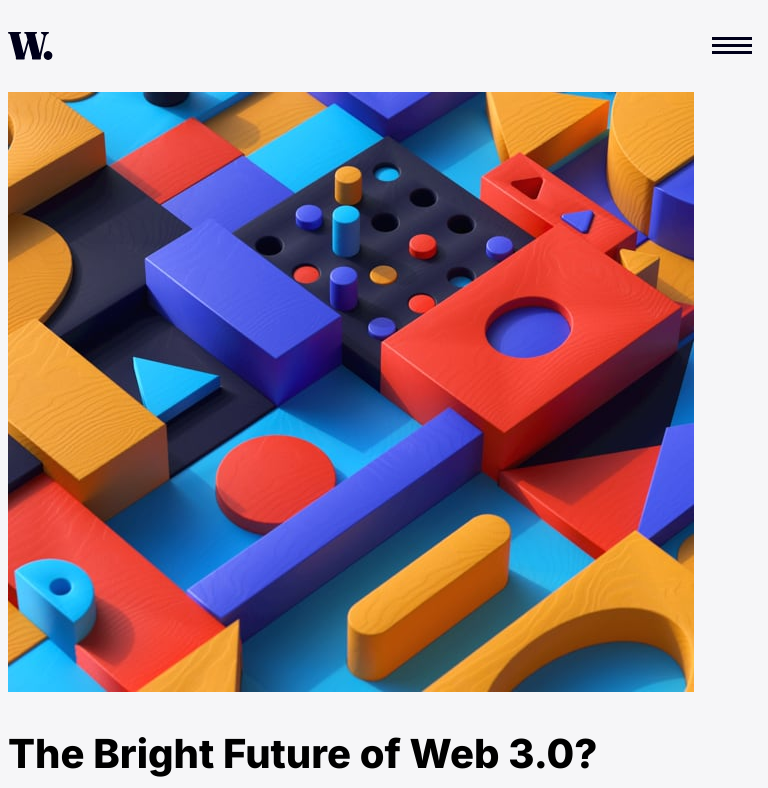
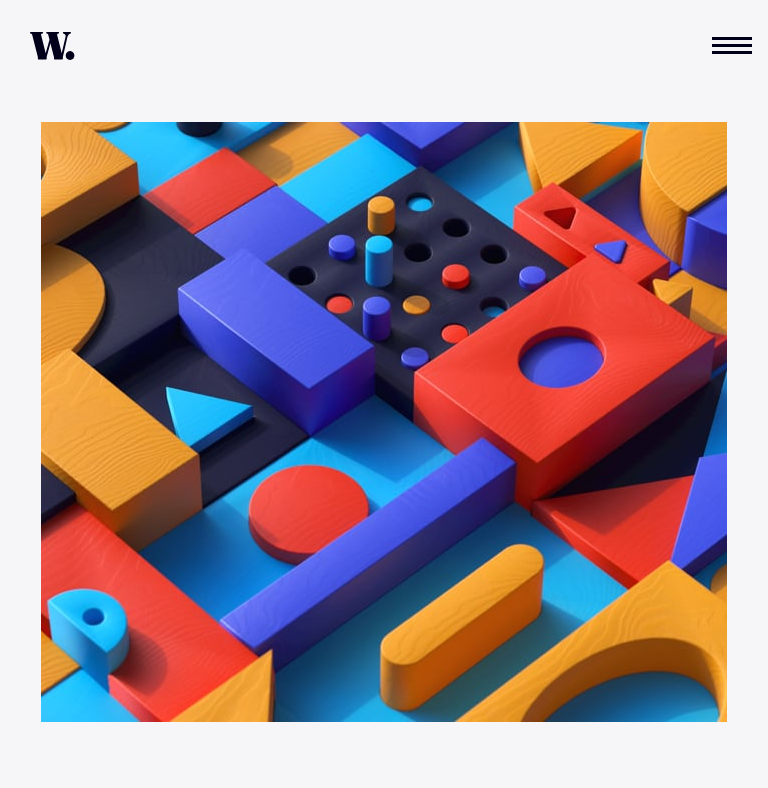
Before and after one commit to nataliesmyth/FEM-news-homepage-main, a plain HTML site: page index.html in a window 768 px wide. Shown: the top 788 px of the page. Drawn offline with Linux system fonts and the light colour scheme.

Commit message:
added box shadow on mobile nav

```diff
--- a/index.html
+++ b/index.html
@@ -31,7 +31,7 @@
     </nav>
   </header>
 
-  <main>
+  <main class="main">
       <img class="mobile-img" src="./assets/images/image-web-3-mobile.jpg" alt="">
       <img class="desktop-img" src="./assets/images/image-web-3-desktop.jpg" alt="">
       <h1 class="title">The Bright Future of Web 3.0?</h1>
--- a/styles.css
+++ b/styles.css
@@ -98,6 +98,12 @@ body {
   font-size: var(--fs-small);
 }
 
+@media (max-width: 1000px) {
+  body {
+    margin-inline: 2em;
+  }
+}
+
 .sr-only {
   position: absolute;
   width: 1px;
@@ -129,6 +135,9 @@ body {
   display: none;
 }
 
+.main {
+  margin: 2em auto;
+}
 main > * {
   margin-top: 1em;
 }
@@ -154,8 +163,8 @@ h4 {
   color: hsl( var(--clr-light) );
 }
 
-.footer-text > h4 {
-  color: hsl( var(--clr-dark) );
+.header {
+  margin-block: 2rem;
 }
 
 p {
@@ -164,8 +173,8 @@ p {
   line-height: 2;
 }
 
-.header {
-  margin-block: 2rem;
+.footer-text > h4 {
+  color: hsl( var(--clr-dark) );
 }
 
 @media (max-width: 1000px) {
@@ -178,6 +187,7 @@ p {
     padding: min(20rem, 20vh) 2rem;
     font-size: 18px;
     line-height: 3;
+    box-shadow: -10em 0 .4em hsl( var(--clr-dark) / .5);
   }
 }
 
@@ -199,10 +209,12 @@ a {
 
 .call-to-action {
   display: inline-block;
+  width: 55%;
   background-color: hsl(var(--clr-primary-dark));
   color: hsl(var(--clr-dark));
   margin-block-end: 2rem;
   padding: 1rem 2rem;
+  text-align: center;
   text-transform: uppercase;
   font-weight: var(--fw-bold);
   letter-spacing: .25rem;
@@ -293,8 +305,18 @@ aside {
   }
 }
 
+.mobile-img {
+  margin: 2em auto;
+}
+
 .desktop-img {
   display: none;
+}
+
+@media (min-width: 700px) and (max-width: 1000px) {
+  .main {
+    display: grid;
+  }
 }
 
 @media (min-width: 1000px) {
@@ -334,9 +356,6 @@ aside {
 
   .call-to-action {
     grid-area: button;
-    /* margin-block-end: 0; */
-    width: 55%;
-
   }
 
   .call-to-action:hover {
```
